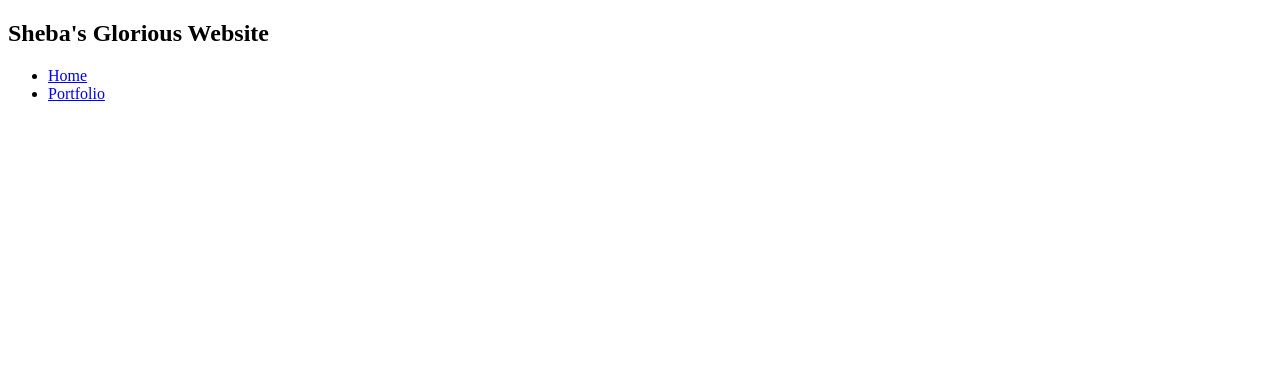
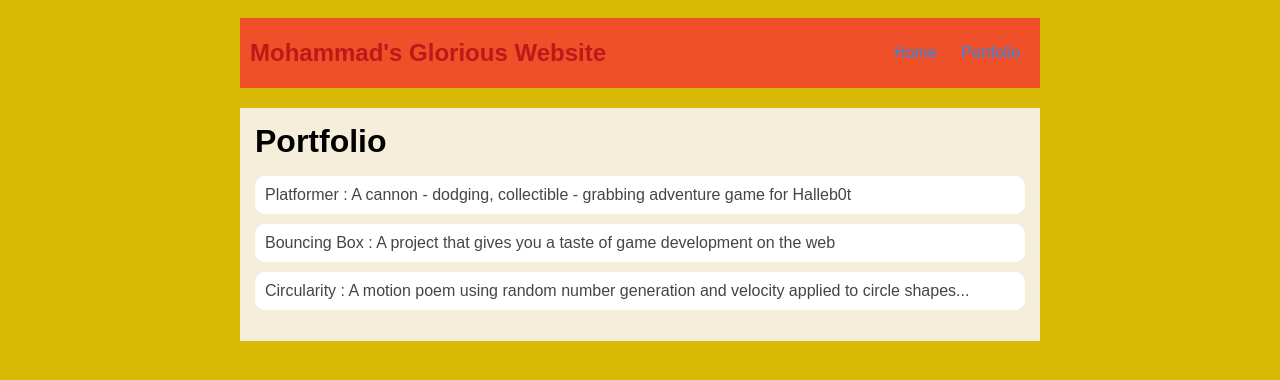
Before and after one commit to M03Askar/M03Askar.github.io, a plain HTML site: page portfolio.html in a window 1280 px wide. Drawn offline with Linux system fonts and the light colour scheme.

Commit message:
add portfolio.html file

```diff
--- a/portfolio.html
+++ b/portfolio.html
@@ -2,18 +2,13 @@
 <html>
     <head>
         <title>Mohammad's First Website</title>
+        <link rel="stylesheet" href="style.css">
     </head>
-
     <body>
       <div id="all-contents">
         <nav>
           <!-- Nav stuff here...-->
-            <main>
-                <div class="content">
-
-                </div>
-            </main>
-            <h1>Sheba's Glorious Website</h1>
+          <h1>Mohammad's Glorious Website</h1>
           <ul id="nav-ul">
             <li class="nav-li">
             <a class="nav-a" href="index.html">Home</a>
@@ -23,6 +18,15 @@
           </li>
           </ul>
         </nav>
+        <main>
+            <div class="content">
+              <h1> Portfolio</h1>
+              <ul id="portfolio">
+                <li><a href="projects/platformer/">Platformer : A cannon - dodging, collectible - grabbing adventure game for Halleb0t</a></li>
+                <li><a href="projects/bouncing-box/">Bouncing Box : A project that gives you a taste of game development on the web </a></li>
+                <li><a href="projects/circularity/">Circularity : A motion poem using random number generation and velocity applied to circle shapes...</a></li>
+            </div>
+        </main>
       </div>
     </body>
 </html>
--- a/style.css
+++ b/style.css
@@ -61,3 +61,29 @@ main {
 h2, h3 {
     margin: 0px;
 }
+
+       /* portfolio styles */
+       .content h1 {
+        color: black;
+    }
+
+    #portfolio {
+        list-style-type: none;
+        padding-left: 0;
+    }
+
+    #portfolio li {
+        background: #fff;
+        padding: 10px;
+        border-radius: 10px;
+        margin-bottom: 10px;
+    }
+
+    #portfolio li:hover {
+        background: #eee;
+    }
+
+    #portfolio a {
+        text-decoration: none;
+        color: #454545;
+    }
```
Lines whose indentation alone changed are shown as unchanged.
